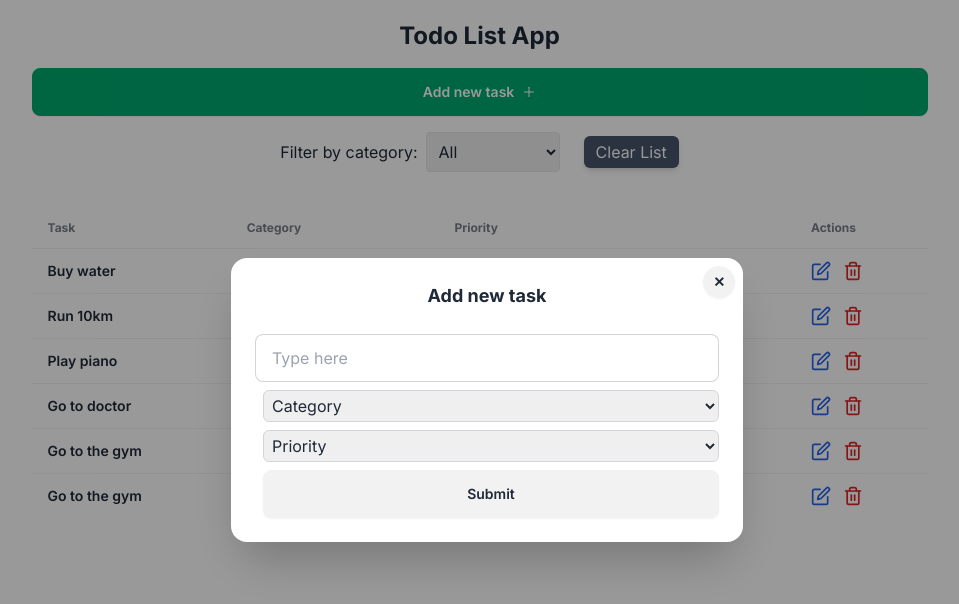
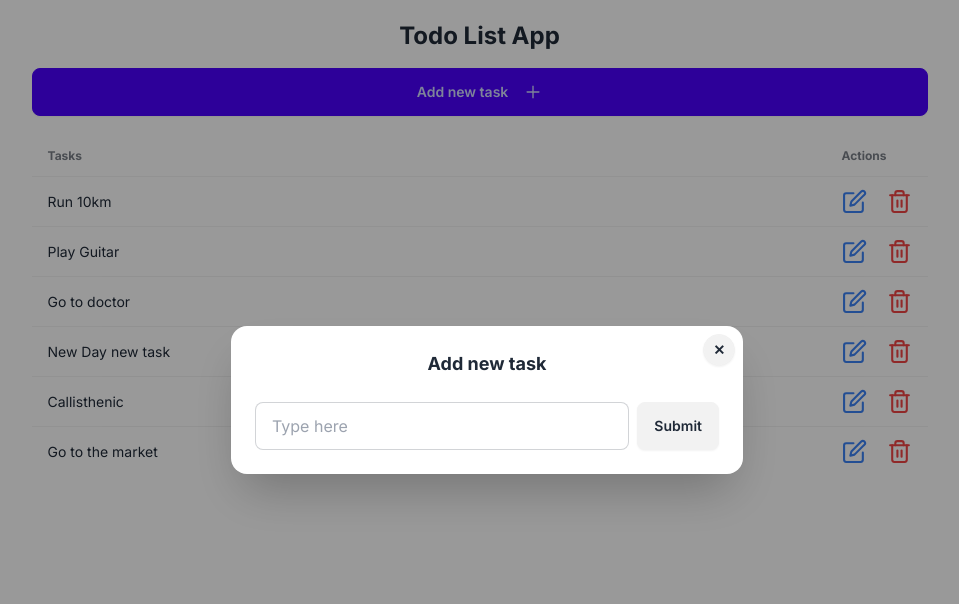
Before and after one commit to Itabghazouani/next-exercise-todo-list, a Next.js app: page / in a window 1280 px wide. Both pictures are taken after a click on the button "Add new task". Shown: the top 604 px of the page, without its empty margins (153-1112 px from the left). Built offline with nearby package versions, Linux system fonts and the light colour scheme; data requests are answered from the project's data file.

Commit message:
basic version

```diff
--- a/data/todos.json
+++ b/data/todos.json
@@ -1,46 +1,28 @@
 {
   "tasks": [
     {
-      "id": "1",
-      "desc": "Buy water",
-      "category": "Shopping",
-      "priority": "Important - Not Urgent",
-      "completed": false
-    },
-    {
       "id": "2",
-      "desc": "Run 10km",
-      "category": "Sport",
-      "priority": "Important - Urgent",
-      "completed": false
+      "desc": "Run 10km"
     },
     {
       "id": "9c2c0229-614a-4a0a-a7d2-2ec5ecb0adfe",
-      "desc": "Play piano",
-      "category": "Hobbies",
-      "priority": "Not Important - Not Urgent",
-      "completed": false
+      "desc": "Play Guitar"
     },
     {
       "id": "e26e19db-812d-41c7-a9cf-7b4343271502",
-      "desc": "Go to doctor",
-      "category": "Administratif",
-      "priority": "Important - Urgent",
-      "completed": false
+      "desc": "Go to doctor"
     },
     {
-      "id": "634692dc-cf9e-4f34-8cf6-4d7e6526b35a",
-      "desc": "Go to the gym",
-      "category": "Sport",
-      "priority": "Not Important - Urgent",
-      "completed": false
+      "id": "e309b017-8885-4cd5-ab61-ee564cc4004e",
+      "desc": "New Day new task"
     },
     {
-      "id": "20ee611d-dbda-4155-b656-a43552c7512d",
-      "desc": "Go to the gym",
-      "category": "Administratif",
-      "priority": "Important - Not Urgent",
-      "completed": false
+      "id": "e626af15-cc4e-4d4e-8ab8-4360439a3c87",
+      "desc": "Callisthenic"
+    },
+    {
+      "id": "ab640453-bda0-47f6-bf6b-5773d078fb34",
+      "desc": "Go to the market"
     }
   ]
 }
--- a/src/app/components/AddTask.tsx
+++ b/src/app/components/AddTask.tsx
@@ -1,94 +1,57 @@
-"use client"
+"use client";
 
-import { AiOutlinePlus } from "react-icons/ai"
-import Modal from "./Modal"
-import { FormEventHandler, useState } from "react"
-import { addTodo } from "../../../api"
-import { useRouter } from "next/navigation"
-import { v4 as uuidv4 } from "uuid"
-import { CATEGORIES, PRIORITIES } from "@/constants"
+import { AiOutlinePlus } from "react-icons/ai";
+import Modal from "./Modal";
+import { FormEventHandler, useState } from "react";
+
+import { useRouter } from "next/navigation";
+import { v4 as uuidv4 } from "uuid";
+import { addTodo } from "../../../api";
 
 const AddTask = () => {
-  const router = useRouter()
-  const [modalOpen, setModalOpen] = useState<boolean>(false)
-  const [newTaskDesc, setNewTaskDesc] = useState<string>("")
-  const [newTaskCategory, setNewTaskCategory] = useState<string>("")
-  const [newTaskPriority, setNewTaskPriority] = useState<string>("")
+  const router = useRouter();
+  const [modalOpen, setModalOpen] = useState<boolean>(false);
+  const [newTaskValue, setNewTaskValue] = useState<string>("");
 
   const handleSubmitNewTodo: FormEventHandler<HTMLFormElement> = async (e) => {
-    e.preventDefault()
-
-    if (!newTaskDesc) {
-      alert("Please enter a description")
-      return
-    }
-
-    if (!newTaskCategory) {
-      alert("Please enter a category")
-      return
-    }
-
-    if (!newTaskPriority) {
-      alert("Please enter a description")
-      return
-    }
-
+    e.preventDefault();
     await addTodo({
       id: uuidv4(),
-      desc: newTaskDesc,
-      category: newTaskCategory,
-      priority: newTaskPriority,
-      completed: false,
-    })
-    setNewTaskDesc("")
-    setNewTaskCategory("")
-    setNewTaskPriority("")
-    setModalOpen(false)
-    router.refresh()
-  }
+      desc: newTaskValue,
+    });
+    setNewTaskValue("");
+    setModalOpen(false);
+    router.refresh();
+  };
+
   return (
     <div>
       <button
         onClick={() => setModalOpen(true)}
-        className="btn btn-success w-full text-white">
-        Add new task <AiOutlinePlus size={14} />
+        className='btn btn-primary w-full'
+      >
+        Add new task <AiOutlinePlus className='ml-2' size={18} />
       </button>
 
       <Modal modalOpen={modalOpen} setModalOpen={setModalOpen}>
-        <form
-          onSubmit={handleSubmitNewTodo}>
-          <h3 className="font-bold text-lg">Add new task</h3>
-          <div className="modal-action flex flex-col gap-2">
+        <form onSubmit={handleSubmitNewTodo}>
+          <h3 className='font-bold text-lg'>Add new task</h3>
+          <div className='modal-action'>
             <input
-              value={newTaskDesc}
-              onChange={(e) => setNewTaskDesc(e.target.value)}
-              type="text"
-              placeholder="Type here"
-              className="input input-bordered w-full max-w-full" />
-            <select
-              value={newTaskCategory}
-              onChange={e => setNewTaskCategory(e.target.value)}
-              className="border border-gray-300 rounded-md p-1" >
-              <option value="" disabled hidden selected>Category</option>
-              {CATEGORIES.map(category => (
-                <option key={category} value={category}>{category}</option>
-              ))}
-            </select>
-            <select
-              value={newTaskPriority}
-              onChange={e => setNewTaskPriority(e.target.value)}
-              className="border border-gray-300 rounded-md p-1" >
-              <option value="" disabled hidden selected>Priority</option>
-              {PRIORITIES.map(priority => (
-                <option key={priority} value={priority}>{priority}</option>
-              ))}
-            </select>
-            <button type="submit" className="btn">Submit</button>
+              value={newTaskValue}
+              onChange={(e) => setNewTaskValue(e.target.value)}
+              type='text'
+              placeholder='Type here'
+              className='input input-bordered w-full'
+            />
+            <button type='submit' className='btn'>
+              Submit
+            </button>
           </div>
         </form>
       </Modal>
     </div>
-  )
-}
+  );
+};
 
-export default AddTask
+export default AddTask;
--- a/src/app/components/CategoryFilter.tsx
+++ /dev/null
@@ -1,29 +0,0 @@
-import { CATEGORIES } from '@/constants'
-import React, { FC } from 'react'
-
-interface CategoryFilterProps {
-  selectedCategory: string,
-  setSelectedCategory: (selectedCategory: string) => void,
-}
-
-const CategoryFilter: FC<CategoryFilterProps> = ({selectedCategory, setSelectedCategory}) => {
-  return (
-    <div className='mb-4'>
-      <label htmlFor="CategoryFilter" className='mr-2'>
-        Filter by category:
-      </label>
-      <select
-      id="CategoryFilter"
-      value={selectedCategory}
-      onChange={e => setSelectedCategory(e.target.value)}
-      className='border p-2 rounded'>
-        <option value="">All</option>
-        {CATEGORIES.map(category => (
-          <option value={category} key={category}>{category}</option>
-        ))}
-      </select>
-    </div>
-  )
-}
-
-export default CategoryFilter
--- a/src/app/components/ClearTasks.tsx
+++ /dev/null
@@ -1,14 +0,0 @@
-import { FC } from "react"
-
-interface ClearTasksProps {
-  clearTasks: () => void
-}
-
-const ClearTasks: FC<ClearTasksProps> = ({ clearTasks }) => {
-
-  return (
-    <button onClick={clearTasks} className="text-md rounded-md shadow-md bg-slate-600 hover:bg-slate-500 text-white px-3 py-1 mt-[-17px]" type="button">Clear List</button>
-  )
-}
-
-export default ClearTasks
--- a/src/app/components/Task.tsx
+++ b/src/app/components/Task.tsx
@@ -1,119 +1,85 @@
-"use client"
+"use client";
 
-import { ITask } from "@/types/tasks"
-import { FC, FormEventHandler, useState } from "react"
-import { FiEdit, FiTrash2 } from "react-icons/fi"
-import Modal from "./Modal"
-import { useRouter } from "next/navigation"
-import { deleteTodo, editTodo } from "../../../api"
-import { CATEGORIES, CATEGORY_COLORS, PRIORITIES, PRIORITY_COLORS } from "@/constants"
+import { ITask } from "@/types/tasks";
+import { FormEventHandler, useState } from "react";
+import { FiEdit, FiTrash2 } from "react-icons/fi";
+import Modal from "./Modal";
+import { useRouter } from "next/navigation";
+import { deleteTodo, editTodo } from "../../../api";
+
 
 interface TaskProps {
-  task: ITask
+  task: ITask;
 }
 
-const Task: FC<TaskProps> = ({ task }) => {
-
-  const router = useRouter()
-
-  const categoryColorClass = CATEGORY_COLORS[task.category] || 'bg-gray-500';
-  const priorityColorClass = PRIORITY_COLORS[task.priority] || "bg-gray-500";
-
-  const [openModalEdit, setOpenModalEdit] = useState<boolean>(false)
-  const [openModalDelete, setOpenModalDelete] = useState<boolean>(false)
-  const [editTaskInfo, setEditTaskInfo] = useState<ITask>({
-    id: task.id,
-    desc: task.desc,
-    category: task.category,
-    priority: task.priority,
-    completed: task.completed,
-  })
+const Task: React.FC<TaskProps> = ({ task }) => {
+  const router = useRouter();
+  const [openModalEdit, setOpenModalEdit] = useState<boolean>(false);
+  const [openModalDeleted, setOpenModalDeleted] = useState<boolean>(false);
+  const [taskToEdit, setTaskToEdit] = useState<string>(task.desc);
 
   const handleSubmitEditTodo: FormEventHandler<HTMLFormElement> = async (e) => {
-    e.preventDefault()
+    e.preventDefault();
     await editTodo({
-      id: editTaskInfo.id,
-      desc: editTaskInfo.desc,
-      category: editTaskInfo.category,
-      priority: editTaskInfo.priority,
-      completed: editTaskInfo.completed,
-    })
-    setOpenModalEdit(false)
-    router.refresh()
-  }
+      id: task.id,
+      desc: taskToEdit,
+    });
+    setOpenModalEdit(false);
+    router.refresh();
+  };
 
   const handleDeleteTask = async (id: string) => {
-    await deleteTodo(id)
-    setOpenModalDelete(false)
-    router.refresh()
-  }
-
-  console.log(`Category: ${task.category}, Color Class: ${categoryColorClass}`)
+    await deleteTodo(id);
+    setOpenModalDeleted(false);
+    router.refresh();
+  };
 
   return (
     <tr key={task.id}>
-      <td className="font-semibold text-md">{task.desc}</td>
-      <td>
-        <span className={`text-white px-2 py-1 rounded-md ${categoryColorClass}`}>{task.category}</span>
-      </td>
-      <td>
-        <span className={`text-white px-2 py-1 rounded-md ${priorityColorClass}`}>{task.priority}</span>
-      </td>
-      <td className="flex gap-3">
+      <td className='w-full'>{task.desc}</td>
+      <td className='flex gap-5'>
         <FiEdit
-          cursor="pointer"
-          className="text-blue-600"
-          size={20}
-          onClick={() => setOpenModalEdit(true)} />
+          onClick={() => setOpenModalEdit(true)}
+          cursor='pointer'
+          className='text-blue-500'
+          size={25}
+        />
         <Modal modalOpen={openModalEdit} setModalOpen={setOpenModalEdit}>
-          <form
-            onSubmit={handleSubmitEditTodo}
-            className="flex flex-col items-center gap-8 pt-8 pb-32">
-            <h3 className="font-bold text-lg">Edit task</h3>
-            <div className="modal-action flex flex-col gap-6">
+          <form onSubmit={handleSubmitEditTodo}>
+            <h3 className='font-bold text-lg'>Edit task</h3>
+            <div className='modal-action'>
               <input
-                value={editTaskInfo.desc}
-                onChange={(e) => setEditTaskInfo({ ...editTaskInfo, desc: e.target.value })}
-                type="text"
-                placeholder="Type here"
-                className="input input-bordered w-full max-w-full" />
-              <select
-                value={editTaskInfo.category}
-                onChange={(e) => setEditTaskInfo({ ...editTaskInfo, category: e.target.value })}
-                className="rounded-md bordered text-lg outline-none">
-                <option selected hidden>{editTaskInfo.category}</option>
-                {CATEGORIES.map(category => (
-                  <option key={category} value={category}>{category}</option>
-                ))}
-              </select>
-              <select
-                value={editTaskInfo.priority}
-                onChange={(e) => setEditTaskInfo({ ...editTaskInfo, priority: e.target.value })}
-                className="rounded-md bordered text-lg outline-none">
-                <option selected hidden>{editTaskInfo.priority}</option>
-                {PRIORITIES.map(priority => (
-                  <option key={priority} value={priority}>{priority}</option>
-                ))}
-              </select>
-              <button type="submit" className="btn btn-primary">Submit</button>
+                value={taskToEdit}
+                onChange={(e) => setTaskToEdit(e.target.value)}
+                type='text'
+                placeholder='Type here'
+                className='input input-bordered w-full'
+              />
+              <button type='submit' className='btn'>
+                Submit
+              </button>
             </div>
           </form>
         </Modal>
         <FiTrash2
-          cursor="pointer"
-          className="text-red-600"
-          size={20}
-          onClick={() => setOpenModalDelete(true)} />
-        <Modal modalOpen={openModalDelete} setModalOpen={setOpenModalDelete}>
-          <h3 className="text-lg">Are you sure you want to delete this task?</h3>
-          <div className="modal-action">
-            <button className="btn bg-red-600 text-white hover:bg-red-500" onClick={() => handleDeleteTask(task.id)}>Yes</button>
-            <button className="btn" onClick={() => setOpenModalDelete(false)}>No</button>
+          onClick={() => setOpenModalDeleted(true)}
+          cursor='pointer'
+          className='text-red-500'
+          size={25}
+        />
+        <Modal modalOpen={openModalDeleted} setModalOpen={setOpenModalDeleted}>
+          <h3 className='text-lg'>
+            Are you sure, you want to delete this task?
+          </h3>
+          <div className='modal-action'>
+            <button onClick={() => handleDeleteTask(task.id)} className='btn'>
+              Yes
+            </button>
           </div>
         </Modal>
       </td>
     </tr>
-  )
-}
+  );
+};
 
-export default Task
+export default Task;
--- a/src/app/components/TodoList.tsx
+++ b/src/app/components/TodoList.tsx
@@ -1,30 +1,29 @@
-import { ITask } from "@/types/tasks"
-import { FC } from "react"
-import Task from "./Task"
+import { ITask } from "@/types/tasks";
+import { FC } from "react";
+import Task from "./Task";
 
 interface TodoListProps {
-  tasks: ITask[]
+  tasks: ITask[];
 }
-const TodoList: FC<TodoListProps> = ({tasks}) => {
+
+const TodoList: FC<TodoListProps> = ({ tasks }) => {
   return (
-    <div className="overflow-x-auto">
-      <table className="table">
+    <div className='overflow-x-auto'>
+      <table className='table w-full'>
         <thead>
           <tr>
-            <th>Task</th>
-            <th>Category</th>
-            <th>Priority</th>
+            <th>Tasks</th>
             <th>Actions</th>
           </tr>
         </thead>
         <tbody>
           {tasks.map((task) => (
-            <Task task={task} key={task.id}/>
+            <Task key={task.id} task={task} />
           ))}
         </tbody>
       </table>
     </div>
-  )
-}
+  );
+};
 
-export default TodoList
+export default TodoList;
--- a/src/app/components/index.ts
+++ b/src/app/components/index.ts
@@ -2,11 +2,10 @@ import AddTask from "./AddTask";
 import TodoList from "./TodoList";
 import Task from "./Task";
 import Modal from "./Modal";
-import CategoryFilter from "./CategoryFilter";
+
 
 export {
   AddTask,
-  CategoryFilter,
   Modal,
   Task,
   TodoList,
--- a/src/app/page.tsx
+++ b/src/app/page.tsx
@@ -1,54 +1,18 @@
-"use client"
 
-import { ITask } from "@/types/tasks";
-import { deleteAllTodos, getAllTodos } from "../../api";
-import { AddTask, CategoryFilter, TodoList } from "./components";
-import { useEffect, useState } from "react";
-import ClearTasks from "./components/ClearTasks";
+import { getAllTodos } from "../../api";
+import AddTask from "./components/AddTask";
+import TodoList from "./components/TodoList";
 
-const Home = () => {
+export default async function Home() {
+  const tasks = await getAllTodos();
 
-  const [tasks, setTasks] = useState<ITask[]>([])
-  const [selectedCategory, setSelectedCategory] = useState<string>('')
-  const [filteredTasks, setFilteredTasks] = useState<ITask[]>([])
-
-  useEffect(() => {
-    const fetchTasks = async () => {
-      const fetchedTasks = await getAllTodos()
-      setTasks(fetchedTasks)
-      setFilteredTasks(fetchedTasks)
-    }
-    fetchTasks()
-  }, [])
-
-  useEffect(() => {
-    if (selectedCategory) {
-      const filtered = tasks.filter(task => task.category === selectedCategory)
-      setFilteredTasks(filtered)
-    } else {
-      setFilteredTasks(tasks)
-    }
-  }, [selectedCategory, tasks])
-
-  const handleClearTasks = async () => {
-    await deleteAllTodos()
-    setTasks([])
-    setFilteredTasks([])
-    setSelectedCategory('')
-  }
   return (
-    <main className="max-w-4xl mx-auto mt-4">
-      <div className="text-center my-5 flex flex-col gap-4">
-        <h1 className="text-2xl font-bold">Todo List App</h1>
+    <main className='max-w-4xl mx-auto mt-4'>
+      <div className='text-center my-5 flex flex-col gap-4'>
+        <h1 className='text-2xl font-bold'>Todo List App</h1>
         <AddTask />
-        <div className="flex gap-6 items-center justify-center">
-          <CategoryFilter selectedCategory={selectedCategory} setSelectedCategory={setSelectedCategory} />
-          <ClearTasks clearTasks={handleClearTasks}/>
-        </div>
       </div>
-      <TodoList tasks={filteredTasks}/>
+      <TodoList tasks={tasks} />
     </main>
   );
 }
-
-export default Home
--- a/src/types/tasks.ts
+++ b/src/types/tasks.ts
@@ -1,7 +1,4 @@
 export interface ITask {
   id: string,
   desc: string,
-  category: string,
-  priority: string,
-  completed: boolean,
 }
```
Also changed, not shown: src/app/components/Modal.tsx (+7 -8 lines), 1 other file (tests, documents, lock files or other folders).
